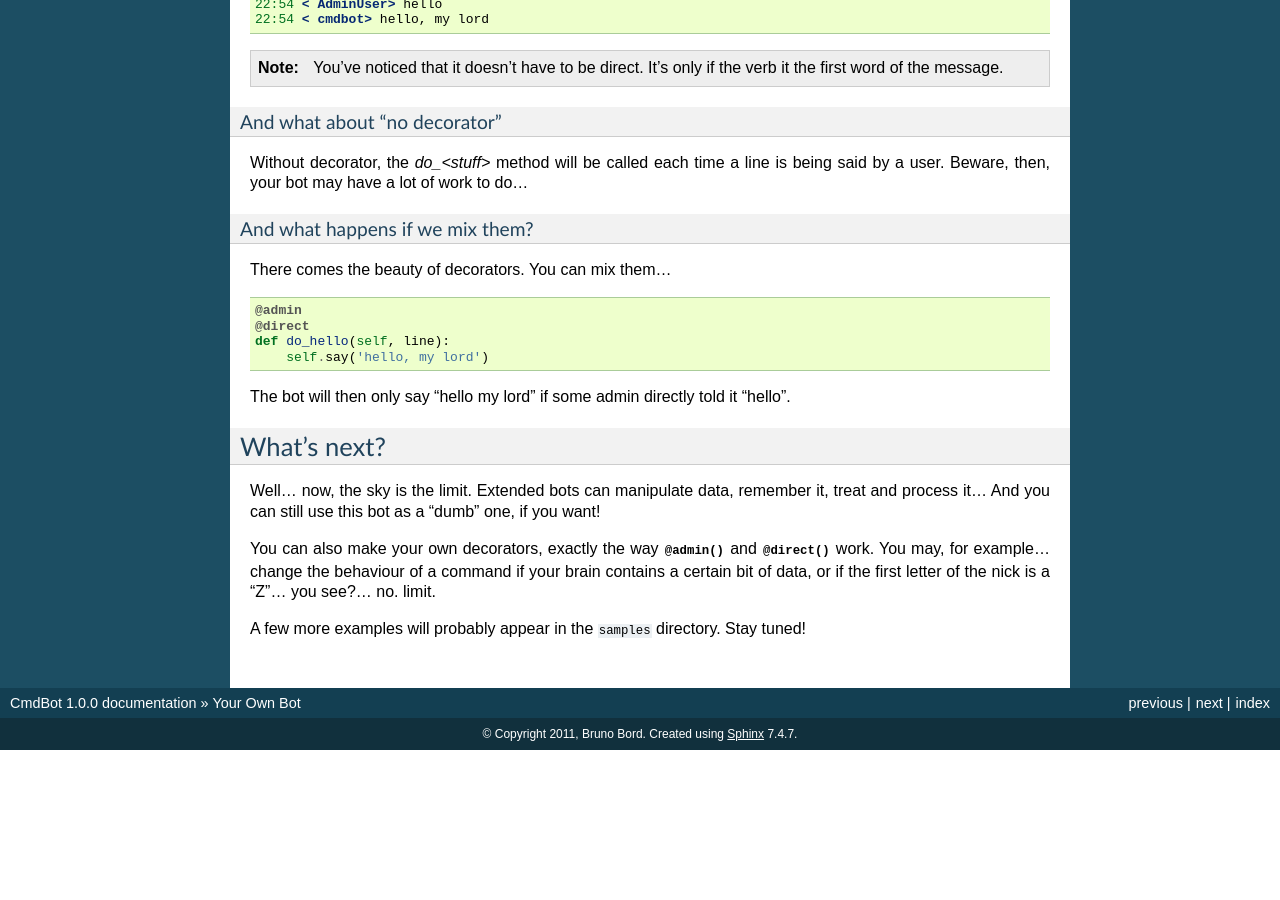
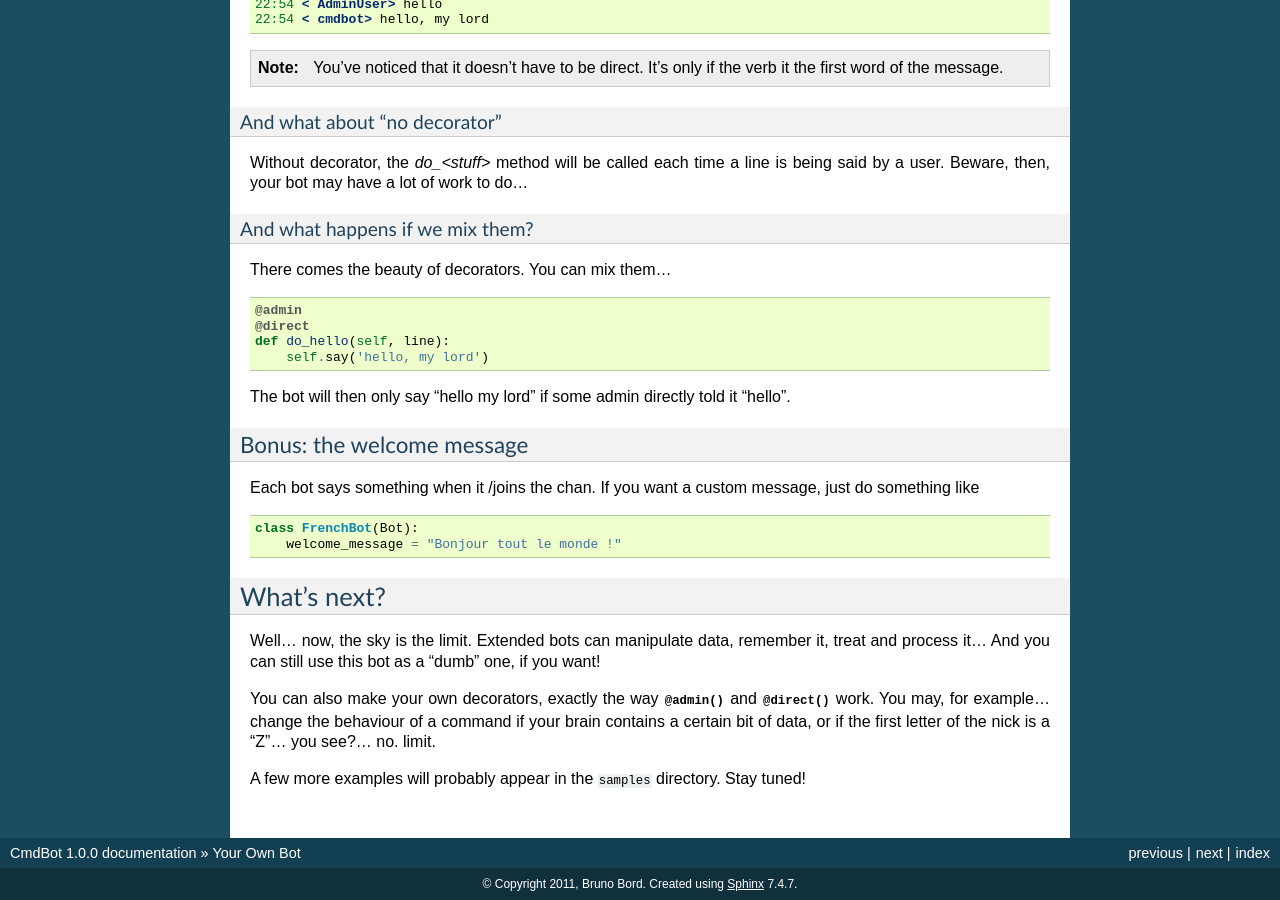
Before and after one commit to brunobord/cmdbot, a Sphinx documentation site: the page built from docs/your_bot.rst, in a window 1280 px wide and 900 px high, scrolled down 1794 px. Built offline with Sphinx 7.4.7, drawn with Linux system fonts in a browser that asks for light colours; before the commit the page ends 2544 px from its top, so only the background shows below that; some of the changed text lies outside the part shown.

Commit message:
custom welcome message

```diff
--- a/docs/your_bot.rst
+++ b/docs/your_bot.rst
@@ -151,6 +151,18 @@ There comes the beauty of decorators. You can mix them...
 The bot will then only say "hello my lord" if some admin directly told it
 "hello".
 
+Bonus: the welcome message
+--------------------------
+
+Each bot says something when it /joins the chan. If you want a custom message,
+just do something like
+
+.. code-block:: python
+
+    class FrenchBot(Bot):
+        welcome_message = "Bonjour tout le monde !"
+
+
 
 What's next?
 ============
```
